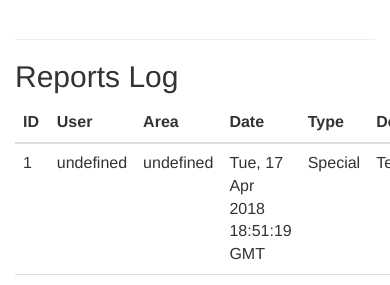
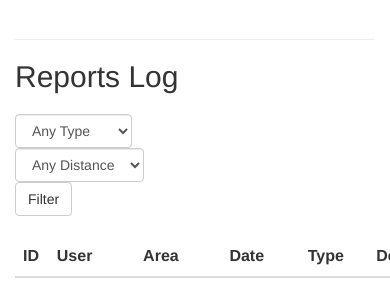
Before and after one commit to MinBarry/Location-Reporting-App, a Flask app: page /log in a window 390 px wide; the page is wider, and only the part inside the window is pictured. Shown: the part 51-336 px from the top of that part. Run offline with Flask 2, Linux system fonts and the light colour scheme; data comes from the database, SQL or seed files in the repository; parts of the project's set-up code (start-up, migrations or seed data) failed here and were passed over; some libraries are stand-ins or nearby versions.

Commit message:
Add search functionality to client side

```diff
--- a/App/App/static/content/site.css
+++ b/App/App/static/content/site.css
@@ -56,3 +56,13 @@
     justify-content: center;
     align-items: center;
 }
+
+.row {
+    padding-top: 10px;
+    padding-bottom: 10px;
+}
+
+.form-control {
+    width: auto;
+    display: inline-block;
+}
--- a/App/App/static/scripts/logScript.js
+++ b/App/App/static/scripts/logScript.js
@@ -4,20 +4,37 @@
 var marker
 var reportsList
 var totalPages
+var types = ["Routine", "Emergency", "Special"]
+var selected_type
+var selected_distance
 
 // On document load funciton
 $(function () {
     // Request report list
+    $("#filter-btn").click(function () {
+        selected_type = $("#sel_type").val()
+        selected_distance = parseInt($("#sel_distance").val())
+        requestReportsList(1, selected_type, selected_distance)
+    })
     requestReportsList(1)
 });
 
 ///////////////////////////////////////////
 // Request reports list
 ///////////////////////////////////////////
-function requestReportsList(page) {
+function requestReportsList(page, type, distance) {
+    url = "/api/reports?perpage=20&page=" + page
+    if (types.includes(type)) {
+        console.log("setting type")
+        url = url + "&type="+ type
+    }
+    if (distance >= 10) {
+        console.log("setting dis")
+        url = url + "&distance=" + distance
+    }
     $(".pagination").empty()
     $("#reportsView").empty()
-    $.getJSON($SCRIPT_ROOT + '/api/reports?perpage=20&page='+ page,
+    $.getJSON($SCRIPT_ROOT + url,
         function (data, status_code) {
             reportsList = data.reports
             totalPages = data.pages
@@ -29,7 +46,6 @@
                 latlng = getLatLng($(this).attr("id"), reportsList)
                 map.setCenter(latlng)
                 marker.setPosition(latlng)
-                console.log(map.center)
                 $(this).next().show();
                 $(this).next().find(".reportMap").append(map.getDiv())
                 $("#map").show()
@@ -69,7 +85,7 @@
 }
 
 ///////////////////////////////////////////
-// Create page chanhe panel
+// Create page panel
 ///////////////////////////////////////////
 function setPagination(numPages, currentPage) {
     $(".pagination").empty()
@@ -81,9 +97,18 @@
         }
     }
     $(".pagination").children().click(function () {
-        console.log("clicked page num")
-        requestReportsList($(this).text())
+        requestReportsList($(this).text(), selected_type, selected_distance)
     })
+}
+
+///////////////////////////////////////////
+// Search
+///////////////////////////////////////////
+function search() {
+    type = $("#sel_type").text()
+    distance = $("#sel_distance").text()
+    console.log(type)
+    console.log(distance)
 }
 ///////////////////////////////////////////
 // Requests user info from the server
--- a/App/App/templates/log.html
+++ b/App/App/templates/log.html
@@ -2,14 +2,35 @@
 
 {% block content %}
 
-<div>
-    <!-- TODO: Search bar -->
-    <!-- advanced search button-->
-    <!-- div where advanced options will appear-->
+<h2>Reports Log</h2>
+
+<div class="row">
+      <div class="col-md-3"></div>
+        <div class="col-md-2">
+            <select class="form-control" id="sel_type">
+                <option value="Any Type">Any Type</option>
+                <option value="Special">Special</option>
+                <option value="Routine">Routine</option>
+                <option value="Emergency">Emergency</option>
+            </select>
+        </div>
+        <div class="col-md-2">
+            <select class="form-control" id="sel_distance">
+                <option value="0">Any Distance</option>
+                <option value="10">10km</option>
+                <option value="20">20km</option>
+                <option value="50">50km</option>
+                <option value="100">100km</option>
+            </select>
+        </div>
+    <div class="col-md-1">
+        <button type="button" class="btn btn-default" id="filter-btn">Filter</button>
+    </div>
+    <div class="col-md-4"></div>
 </div>
 
-<h2>Reports Log</h2>
-
+<div class="row">
+    <div class="col-md-12">
         <table class="table table-hover">
             <thead>
                 <tr>
@@ -23,11 +44,13 @@
             </thead>
             <tbody id="reportsView"></tbody>
         </table>
+    </div>
+</div>
 
-<div class="col-sm-12">
-    <ul class="pagination">
-
-    </ul>
+<div class="row">
+    <div class="col-md-12">
+        <ul class="pagination"></ul>
+    </div>
 </div>
 <div hidden id="map"></div>
 <script src="/static/scripts/logScript.js"></script>
```
Lines whose indentation alone changed are shown as unchanged.
